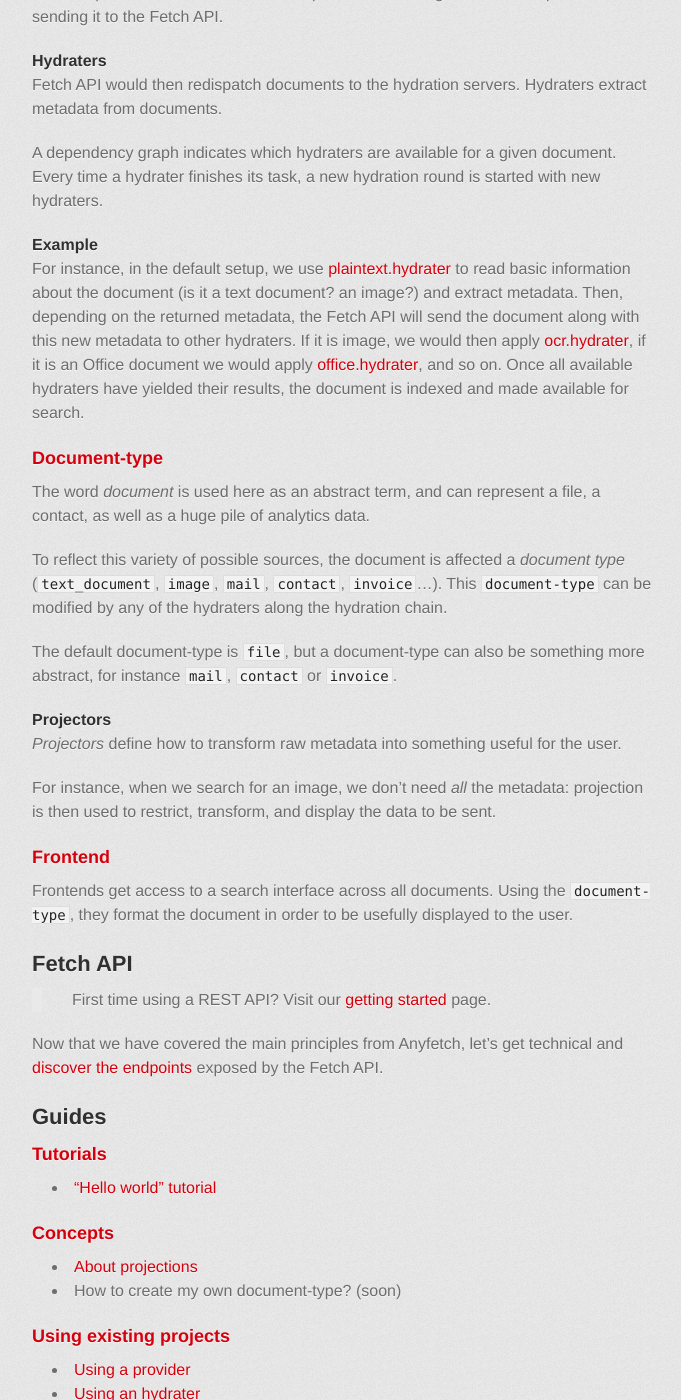
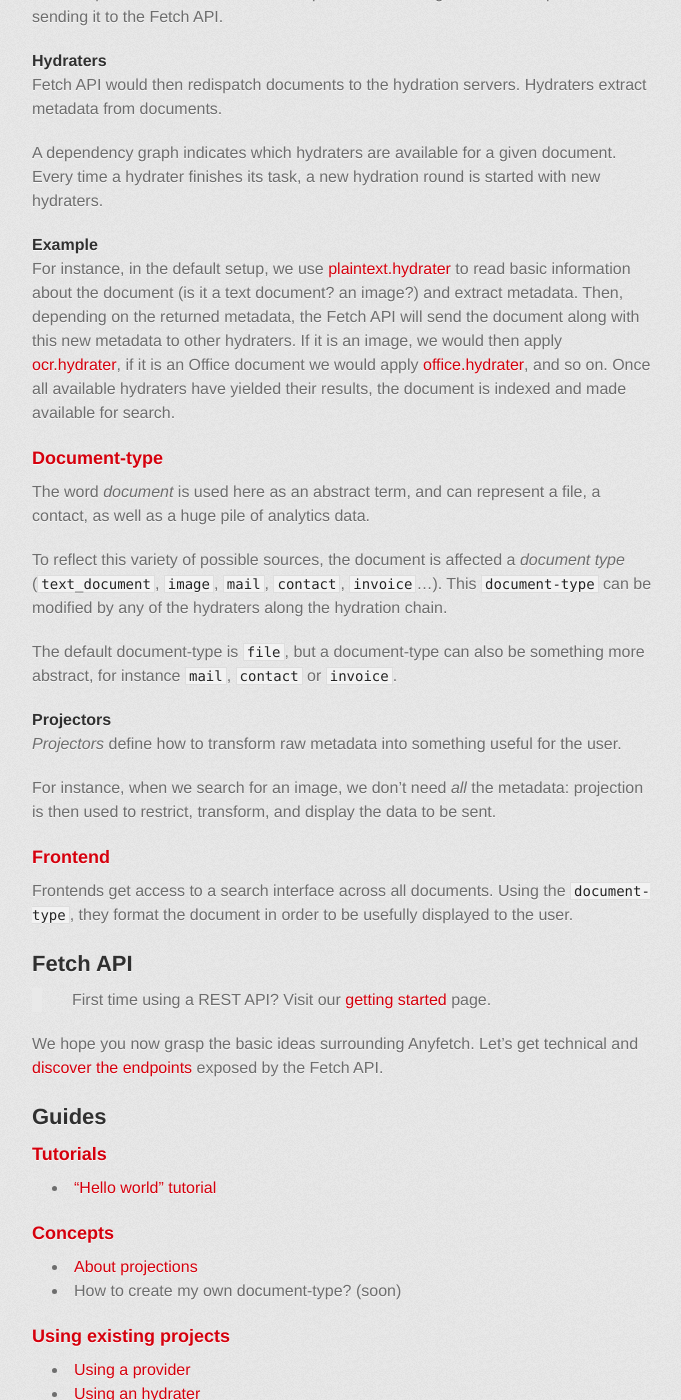
Before and after one commit to AnyFetch/developers.anyfetch.com, a Jekyll site: the page built from index.md, in a window 1280 px wide and 1400 px high, scrolled down 1447 px. Shown: the whole window, without its empty margins (298-979 px from the left). Built offline with Jekyll 4.4.1, drawn with Linux system fonts in a browser that asks for light colours; some web fonts are replaced; Markdown is read by kramdown in place of the engine named in the settings.

Commit message:
Adjustements

```diff
--- a/index.md
+++ b/index.md
@@ -31,7 +31,7 @@
 Every time a hydrater finishes its task, a new hydration round is started with new hydraters.
 
 #### Example
-For instance, in the default setup, we use [plaintext.hydrater](https://github.com/Papiel/plaintext.hydrater.anyfetch.com) to read basic information about the document (is it a text document? an image?) and extract metadata. Then, depending on the returned metadata, the Fetch API will send the document along with this new metadata to other hydraters. If it is image, we would then apply [ocr.hydrater](https://github.com/Papiel/ocr.hydrater.anyfetch.com), if it is an Office document we would apply [office.hydrater](https://github.com/Papiel/office.hydrater.anyfetch.com), and so on.
+For instance, in the default setup, we use [plaintext.hydrater](https://github.com/Papiel/plaintext.hydrater.anyfetch.com) to read basic information about the document (is it a text document? an image?) and extract metadata. Then, depending on the returned metadata, the Fetch API will send the document along with this new metadata to other hydraters. If it is an image, we would then apply [ocr.hydrater](https://github.com/Papiel/ocr.hydrater.anyfetch.com), if it is an Office document we would apply [office.hydrater](https://github.com/Papiel/office.hydrater.anyfetch.com), and so on.
 Once all available hydraters have yielded their results, the document is indexed and made available for search.
 
 ### Document-type
@@ -55,7 +55,7 @@
 --------------
 > First time using a REST API? Visit our [getting started](/getting-started.html) page.
 
-Now that we have covered the main principles from Anyfetch, let's get technical and [discover the endpoints](/endpoints) exposed by the Fetch API.
+We hope you now grasp the basic ideas surrounding Anyfetch. Let's get technical and [discover the endpoints](/endpoints) exposed by the Fetch API.
 
 Guides
 ------
```
